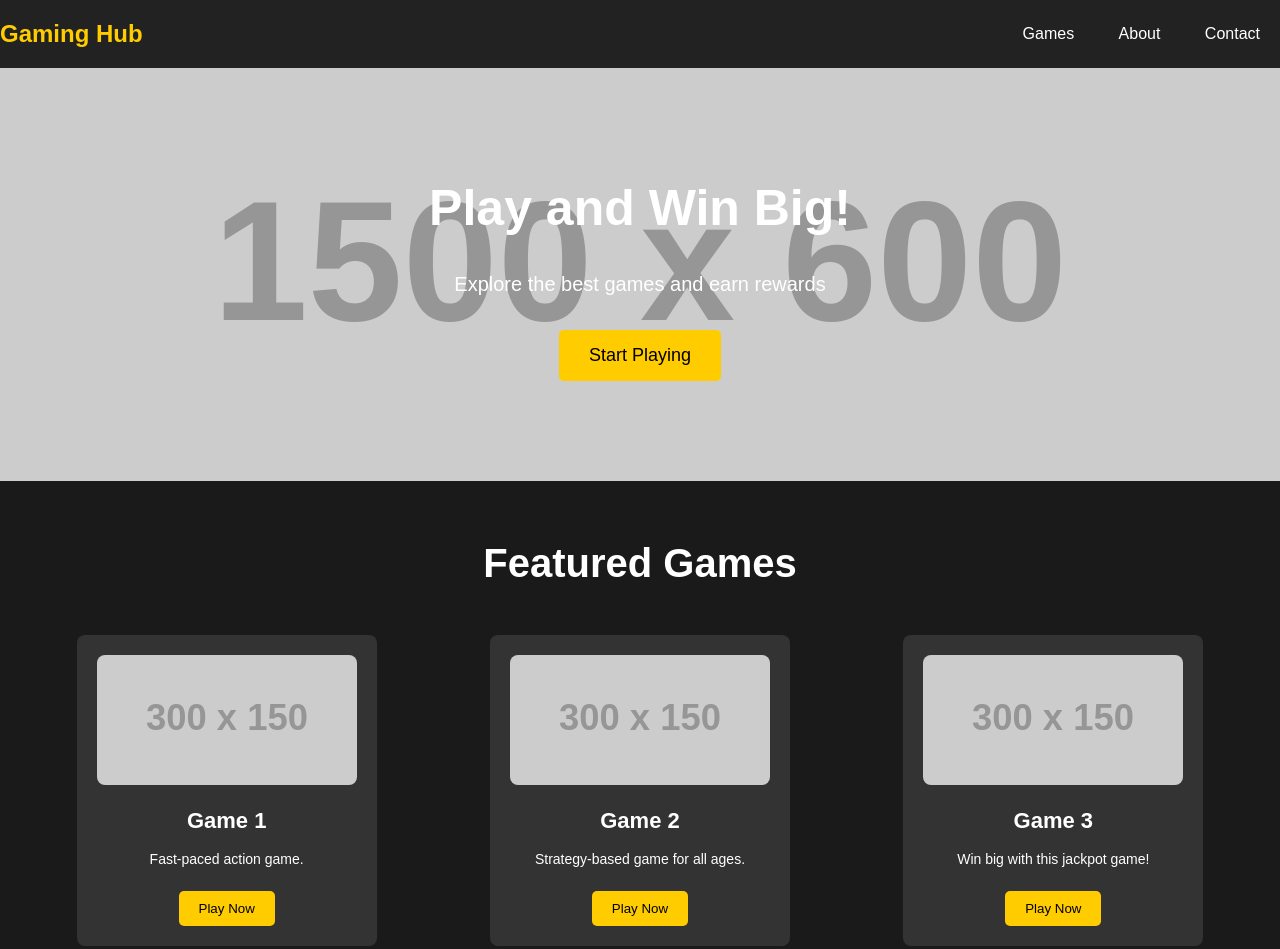
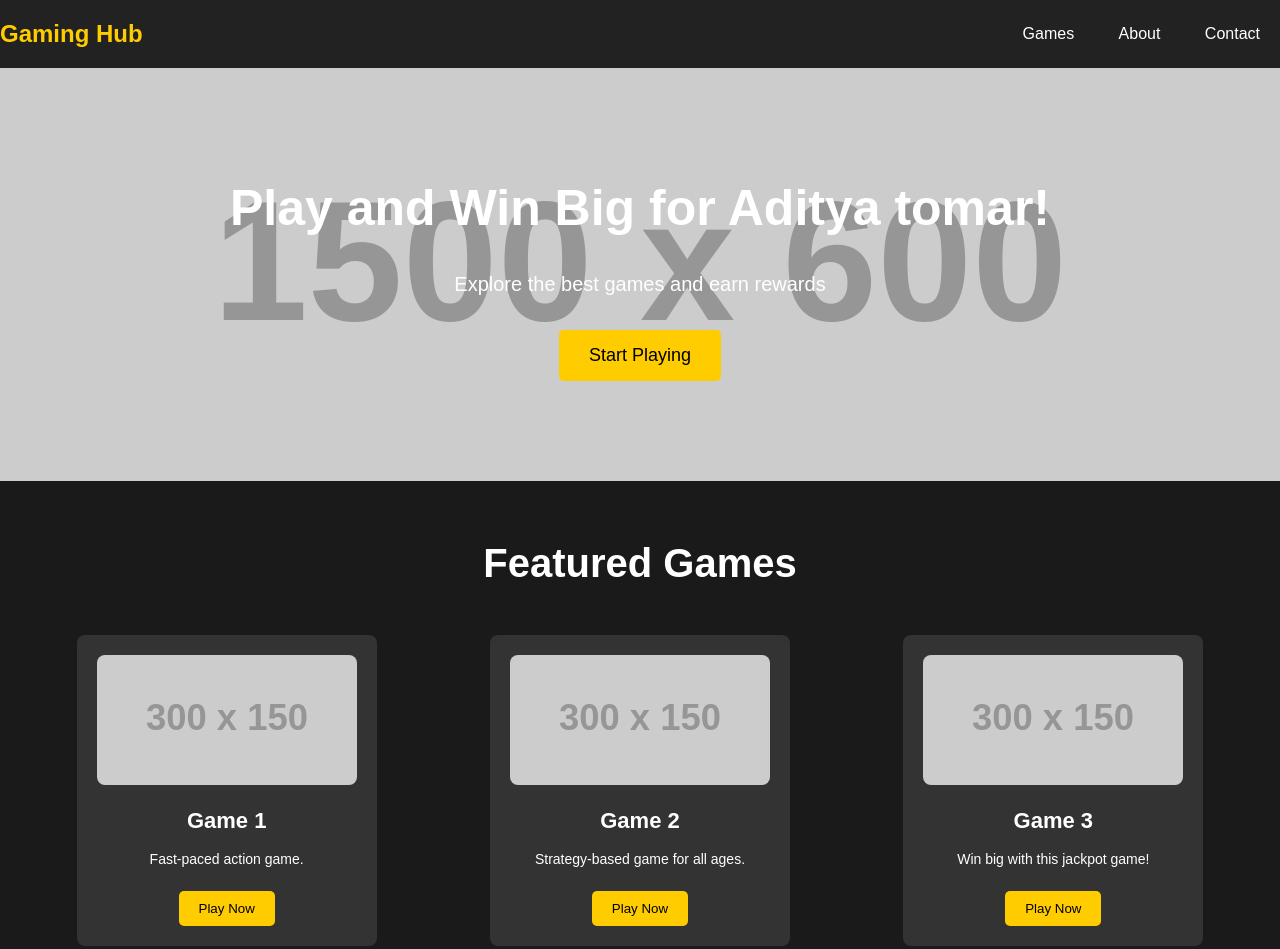
Before and after one commit to tomar760/playforge.in, a plain HTML site: page index.html in a window 1280 px wide. Shown: the top 949 px of the page. Drawn offline with Linux system fonts and the light colour scheme; placeholder pictures from the web are drawn by us.

Commit message:
Update index.html

```diff
--- a/index.html
+++ b/index.html
@@ -23,7 +23,7 @@
 
     <!-- Hero Section -->
     <section class="hero">
-        <h2>Play and Win Big!</h2>
+        <h2>Play and Win Big for Aditya tomar!</h2>
         <p>Explore the best games and earn rewards</p>
         <button class="cta-button">Start Playing</button>
     </section>
```
